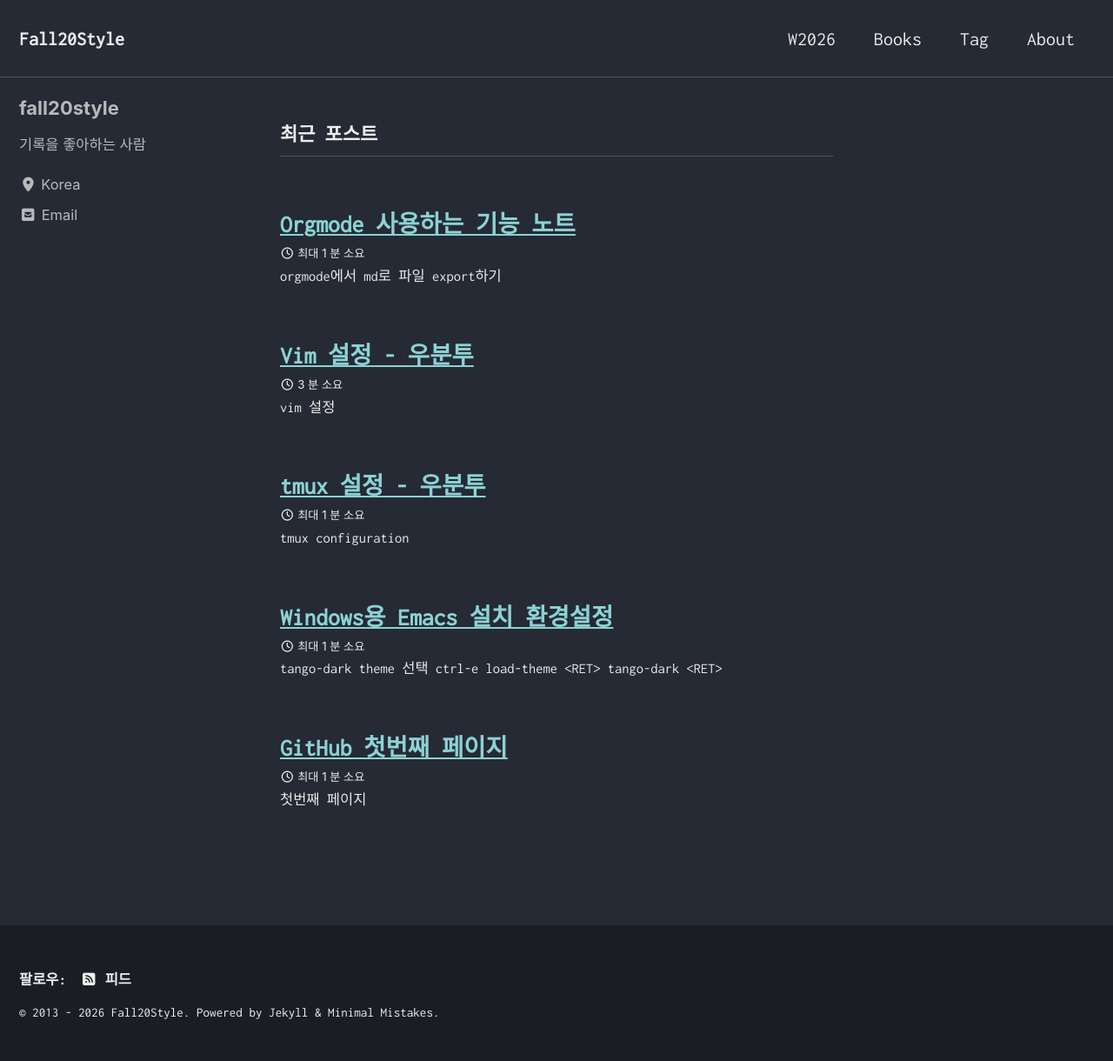
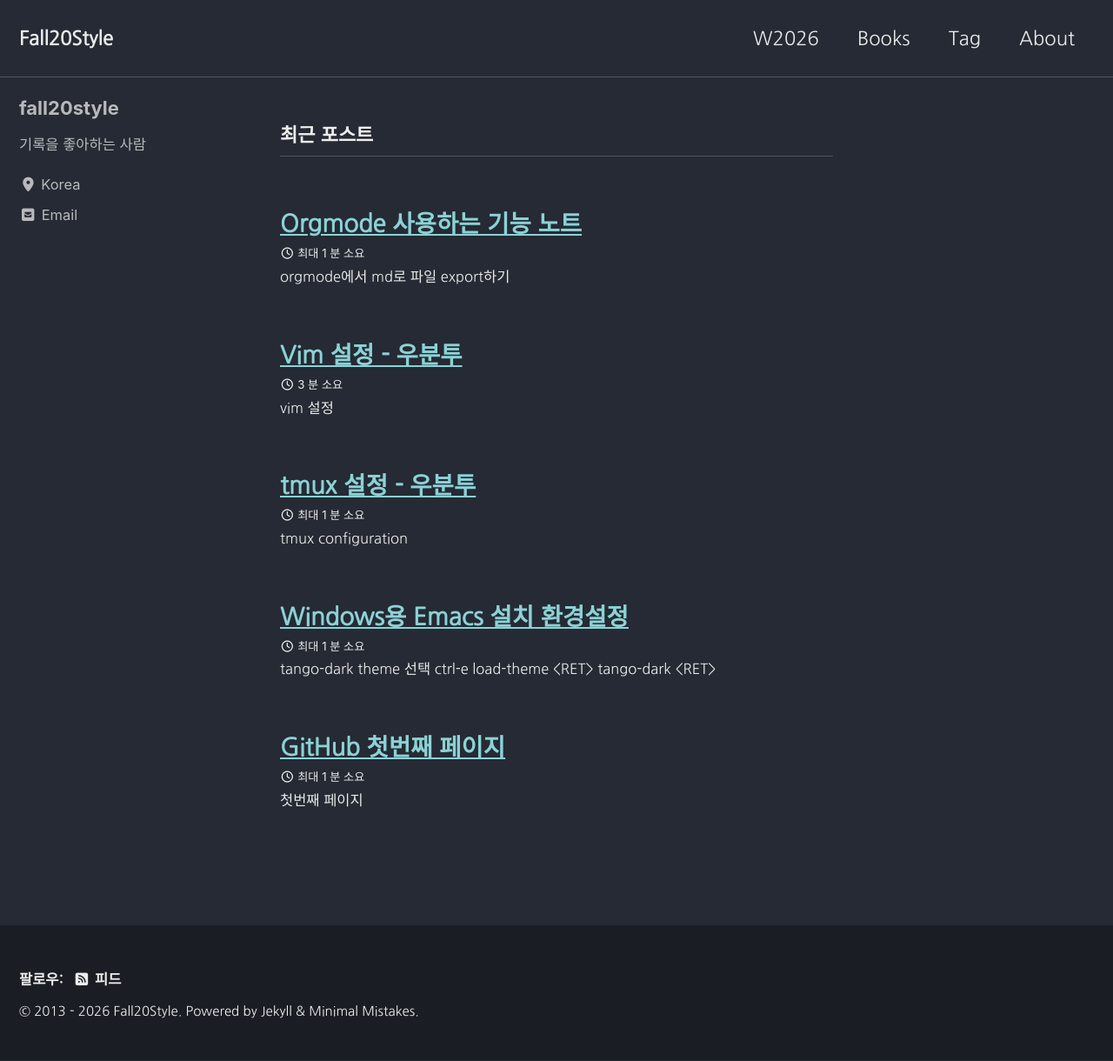
Before and after one commit to fall20style/fall20style.github.io, a Jekyll site: the page built from index.html, in a window 1280 px wide. Shown: the whole page at 87% size. Built offline with Jekyll 4.4.1, drawn with Linux system fonts in a browser that asks for light colours; cached includes are drawn as plain includes; the list of posts is cut into pages by our own code.

Commit message:
Update _variables.scss

```diff
--- a/_sass/minimal-mistakes/_variables.scss
+++ b/_sass/minimal-mistakes/_variables.scss
@@ -211,8 +211,8 @@ $global-transition: all 0.2s ease-in-out !default;
 $intro-transition: intro 0.3s both !default;
 
 
-$serif              : "Inconsolata", "Nanum Gothic", monospace, "PT Serif", Georgia, Times, serif;
-$sans-serif-narrow  : "Inconsolata", "Nanum Gothic", monospace, "PT Sans Narrow", -apple-system, BlinkMacSystemFont, "Roboto", "Segoe UI", "Helvetica Neue", "Lucida Grande", Arial, sans-serif;
+$serif              : "Nanum Gothic", "Inconsolata", monospace, "PT Serif", Georgia, Times, serif;
+$sans-serif-narrow  : "Nanum Gothic", "Inconsolata", monospace, "PT Sans Narrow", -apple-system, BlinkMacSystemFont, "Roboto", "Segoe UI", "Helvetica Neue", "Lucida Grande", Arial, sans-serif;
 
 $global-font-family : $serif;
 $header-font-family : $sans-serif-narrow;
```
